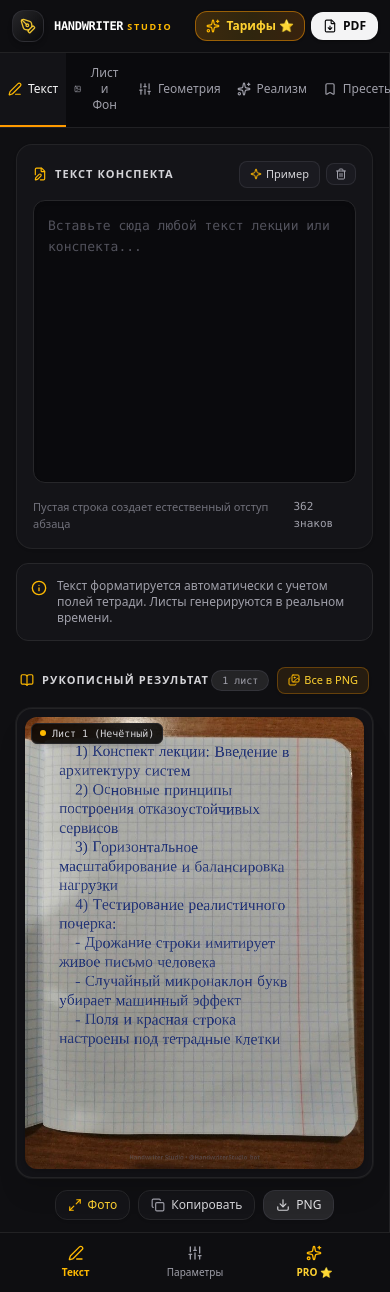
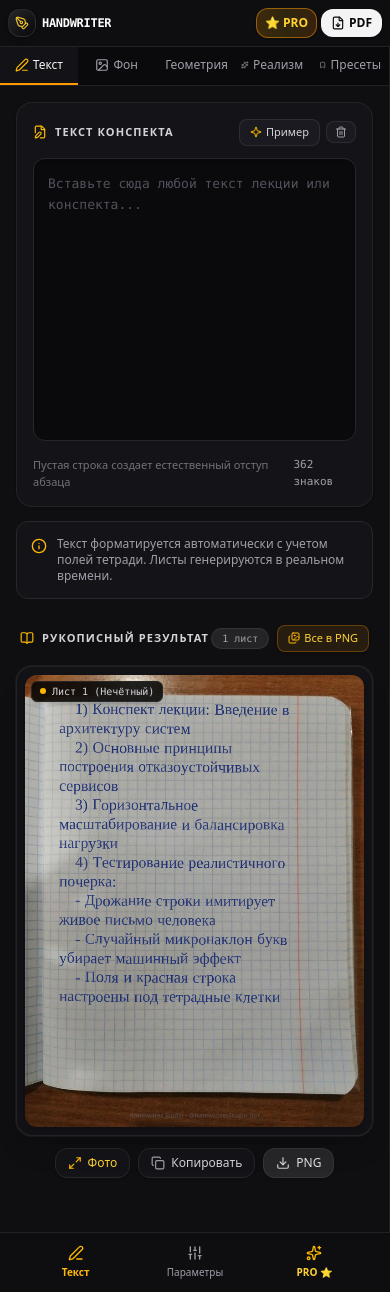
Before and after one commit to Rsych09/Handwritter, a FastAPI app: page / in a window 390 px wide. Run offline with FastAPI, Linux system fonts and the light colour scheme; some libraries are stand-ins or nearby versions.

Commit message:
fix: make mobile header and tabs fully responsive with no horizontal overflow

```diff
--- a/templates/index.html
+++ b/templates/index.html
@@ -2,7 +2,7 @@
 <html lang="ru">
 <head>
     <meta charset="UTF-8">
-    <meta name="viewport" content="width=device-width, initial-scale=1.0">
+    <meta name="viewport" content="width=device-width, initial-scale=1.0, maximum-scale=1.0, user-scalable=no, viewport-fit=cover">
     <title>Handwriter Studio — Генератор рукописных конспектов</title>
     <!-- Tailwind CSS v4 Browser -->
     <script src="https://cdn.jsdelivr.net/npm/@tailwindcss/browser@4"></script>
@@ -26,6 +26,20 @@
     </script>
 
     <style>
+        html, body {
+            max-width: 100vw;
+            width: 100%;
+            overflow-x: hidden;
+        }
+
+        .no-scrollbar::-webkit-scrollbar {
+            display: none;
+        }
+        .no-scrollbar {
+            -ms-overflow-style: none;
+            scrollbar-width: none;
+        }
+
         @font-face {
             font-family: 'HandwrittenFont';
             src: url('/fonts/hand.ttf') format('truetype');
@@ -98,26 +112,26 @@
 <body class="bg-[#09090b] text-[#ededef] font-sans h-screen flex flex-col overflow-hidden antialiased select-none">
 
     <!-- Top Studio Navigation Bar -->
-    <header class="bg-[#0f0f12]/95 backdrop-blur-lg px-3 sm:px-6 py-2.5 sm:py-3 flex justify-between items-center z-30 border-b border-zinc-800/80 shrink-0">
+    <header class="bg-[#0f0f12]/95 backdrop-blur-lg px-2 sm:px-6 py-2 sm:py-3 flex justify-between items-center z-30 border-b border-zinc-800/80 shrink-0 w-full max-w-full overflow-hidden">
         <!-- Studio Brand -->
-        <div class="flex items-center gap-2.5 sm:gap-3.5">
+        <div class="flex items-center gap-1.5 sm:gap-3.5 shrink min-w-0">
             <!-- Monogram / Icon -->
-            <div class="w-8 h-8 sm:w-9 sm:h-9 rounded-xl bg-gradient-to-br from-zinc-800 to-zinc-950 flex items-center justify-center text-amber-300/90 shadow-md border border-zinc-700/50">
-                <i data-lucide="pen-tool" class="w-4 h-4"></i>
+            <div class="w-7 h-7 sm:w-9 sm:h-9 rounded-xl bg-gradient-to-br from-zinc-800 to-zinc-950 flex items-center justify-center text-amber-300/90 shadow-md border border-zinc-700/50 shrink-0">
+                <i data-lucide="pen-tool" class="w-3.5 h-3.5 sm:w-4 sm:h-4"></i>
             </div>
-            <div>
-                <div class="flex items-center gap-2">
+            <div class="min-w-0">
+                <div class="flex items-center gap-1 sm:gap-2">
                     <div class="flex items-baseline gap-1">
-                        <span class="text-xs sm:text-sm font-bold tracking-tight text-white uppercase font-mono">HANDWRITER</span>
-                        <span class="text-[9px] sm:text-[10px] tracking-[0.2em] font-semibold text-amber-400 uppercase">STUDIO</span>
+                        <span class="text-xs sm:text-sm font-bold tracking-tight text-white uppercase font-mono truncate">HANDWRITER</span>
+                        <span class="text-[8px] sm:text-[10px] tracking-wider font-semibold text-amber-400 uppercase hidden xs:inline sm:inline">STUDIO</span>
                     </div>
                 </div>
-                <p class="text-[10px] sm:text-[11px] text-zinc-400 tracking-normal hidden sm:block">Генератор рукописных конспектов</p>
+                <p class="text-[10px] sm:text-[11px] text-zinc-400 tracking-normal hidden sm:block truncate">Генератор рукописных конспектов</p>
             </div>
         </div>
 
         <!-- Live Statistics Chips -->
-        <div class="hidden lg:flex items-center gap-3 bg-[#141418] px-4 py-1.5 rounded-full border border-zinc-800/90 text-xs">
+        <div class="hidden lg:flex items-center gap-3 bg-[#141418] px-4 py-1.5 rounded-full border border-zinc-800/90 text-xs shrink-0">
             <div class="flex items-center gap-1.5 text-zinc-300">
                 <i data-lucide="layers" class="w-3.5 h-3.5 text-amber-400"></i>
                 Листов: <span id="statPages" class="font-mono font-bold text-white">1</span>
@@ -140,17 +154,17 @@
         </div>
 
         <!-- Studio Actions -->
-        <div class="flex items-center gap-1.5 sm:gap-2.5">
+        <div class="flex items-center gap-1 sm:gap-2 shrink-0">
             <!-- Admin Dashboard Button (Only for Creator) -->
-            <button id="btnOpenAdmin" class="hidden px-2.5 sm:px-3 py-1.5 sm:py-2 rounded-xl text-xs font-semibold flex items-center gap-1.5 transition-all cursor-pointer bg-gradient-to-r from-purple-500/25 via-indigo-500/20 to-purple-600/25 text-purple-300 border border-purple-500/60 hover:border-purple-400 shadow-[0_0_12px_rgba(168,85,247,0.2)] active:scale-95" title="Панель Создателя">
+            <button id="btnOpenAdmin" class="hidden px-2 sm:px-3 py-1.5 sm:py-2 rounded-xl text-xs font-semibold flex items-center gap-1 transition-all cursor-pointer bg-gradient-to-r from-purple-500/25 via-indigo-500/20 to-purple-600/25 text-purple-300 border border-purple-500/60 hover:border-purple-400 shadow-[0_0_12px_rgba(168,85,247,0.2)] active:scale-95 shrink-0" title="Панель Создателя">
                 <i data-lucide="shield-check" class="w-3.5 h-3.5 text-purple-400"></i>
                 <span class="hidden sm:inline">Админка</span>
                 <span>👑</span>
             </button>
 
             <!-- PRO Tariffs Button -->
-            <button id="btnOpenTariffs" class="px-2.5 sm:px-3 py-1.5 sm:py-2 rounded-xl text-xs font-semibold flex items-center gap-1.5 transition-all cursor-pointer bg-gradient-to-r from-amber-500/20 via-yellow-500/15 to-amber-600/20 text-amber-300 border border-amber-500/50 hover:border-amber-400 shadow-sm active:scale-95">
-                <i data-lucide="sparkles" class="w-3.5 h-3.5 text-amber-400"></i>
+            <button id="btnOpenTariffs" class="px-2 sm:px-3 py-1.5 sm:py-2 rounded-xl text-xs font-semibold flex items-center gap-1 transition-all cursor-pointer bg-gradient-to-r from-amber-500/20 via-yellow-500/15 to-amber-600/20 text-amber-300 border border-amber-500/50 hover:border-amber-400 shadow-sm active:scale-95 shrink-0">
+                <i data-lucide="sparkles" class="w-3.5 h-3.5 text-amber-400 hidden xs:inline sm:inline"></i>
                 <span id="headerProStatus">Тарифы ⭐</span>
             </button>
 
@@ -164,15 +178,13 @@
                 <span class="hidden sm:inline">Сброс</span>
             </button>
 
-
-
             <button id="btnDownloadZip" class="hidden sm:flex px-3 py-2 rounded-xl text-xs font-medium text-zinc-200 bg-[#16161a] hover:bg-[#1f2026] active:scale-98 transition-all cursor-pointer items-center gap-1.5 border border-zinc-700/60 shadow-sm">
                 <i data-lucide="archive" class="w-3.5 h-3.5 text-zinc-400"></i>
                 <span>.ZIP</span>
             </button>
 
             <!-- Titanium White Stark Action Button -->
-            <button id="btnDownloadPdf" class="px-3 sm:px-4 py-1.5 sm:py-2 rounded-xl text-xs font-semibold text-zinc-950 bg-zinc-100 hover:bg-white active:scale-98 transition-all cursor-pointer flex items-center gap-1.5 sm:gap-2 shadow-[0_1px_3px_rgba(0,0,0,0.4)]">
+            <button id="btnDownloadPdf" class="px-2.5 sm:px-4 py-1.5 sm:py-2 rounded-xl text-xs font-semibold text-zinc-950 bg-zinc-100 hover:bg-white active:scale-98 transition-all cursor-pointer flex items-center gap-1 sm:gap-2 shadow-[0_1px_3px_rgba(0,0,0,0.4)] shrink-0">
                 <i data-lucide="file-down" class="w-3.5 h-3.5 sm:w-4 sm:h-4"></i>
                 <span class="hidden sm:inline">Экспорт в PDF</span>
                 <span class="sm:hidden">PDF</span>
@@ -181,30 +193,31 @@
     </header>
 
     <!-- Main Workspace Container -->
-    <div class="flex flex-1 overflow-hidden relative">
+    <div class="flex flex-1 overflow-hidden relative w-full max-w-full">
 
         <!-- Left Controls Sidebar -->
-        <aside id="sidebarPanel" class="w-full md:w-[430px] bg-[#0f0f12] flex flex-col border-r border-zinc-800/80 z-20 shrink-0 select-text">
+        <aside id="sidebarPanel" class="w-full md:w-[430px] max-w-full bg-[#0f0f12] flex flex-col border-r border-zinc-800/80 z-20 shrink-0 select-text overflow-hidden">
 
             <!-- Tabs Header -->
-            <div class="flex border-b border-zinc-800/80 bg-[#0a0a0d] text-xs font-medium shrink-0">
-                <button id="tabBtnText" class="flex-1 py-3 px-2 flex items-center justify-center gap-1.5 border-b-2 border-amber-500 text-zinc-100 bg-[#131317] transition-all cursor-pointer">
+            <div class="flex overflow-x-auto no-scrollbar border-b border-zinc-800/80 bg-[#0a0a0d] text-xs font-medium shrink-0 w-full max-w-full">
+                <button id="tabBtnText" class="flex-1 min-w-[65px] sm:min-w-0 py-2.5 sm:py-3 px-2 flex items-center justify-center gap-1 sm:gap-1.5 border-b-2 border-amber-500 text-zinc-100 bg-[#131317] transition-all cursor-pointer shrink-0 sm:shrink">
                     <i data-lucide="edit-3" class="w-3.5 h-3.5 text-amber-400"></i>
                     <span>Текст</span>
                 </button>
-                <button id="tabBtnPaper" class="flex-1 py-3 px-2 flex items-center justify-center gap-1.5 border-b-2 border-transparent text-zinc-400 hover:text-zinc-200 hover:bg-[#121215] transition-all cursor-pointer">
+                <button id="tabBtnPaper" class="flex-1 min-w-[70px] sm:min-w-0 py-2.5 sm:py-3 px-2 flex items-center justify-center gap-1 sm:gap-1.5 border-b-2 border-transparent text-zinc-400 hover:text-zinc-200 hover:bg-[#121215] transition-all cursor-pointer shrink-0 sm:shrink">
                     <i data-lucide="image" class="w-3.5 h-3.5"></i>
-                    <span>Лист и Фон</span>
+                    <span class="hidden sm:inline">Лист и Фон</span>
+                    <span class="sm:hidden">Фон</span>
                 </button>
-                <button id="tabBtnGeometry" class="flex-1 py-3 px-2 flex items-center justify-center gap-1.5 border-b-2 border-transparent text-zinc-400 hover:text-zinc-200 hover:bg-[#121215] transition-all cursor-pointer">
+                <button id="tabBtnGeometry" class="flex-1 min-w-[75px] sm:min-w-0 py-2.5 sm:py-3 px-2 flex items-center justify-center gap-1 sm:gap-1.5 border-b-2 border-transparent text-zinc-400 hover:text-zinc-200 hover:bg-[#121215] transition-all cursor-pointer shrink-0 sm:shrink">
                     <i data-lucide="sliders" class="w-3.5 h-3.5"></i>
                     <span>Геометрия</span>
                 </button>
-                <button id="tabBtnRealism" class="flex-1 py-3 px-2 flex items-center justify-center gap-1.5 border-b-2 border-transparent text-zinc-400 hover:text-zinc-200 hover:bg-[#121215] transition-all cursor-pointer">
+                <button id="tabBtnRealism" class="flex-1 min-w-[75px] sm:min-w-0 py-2.5 sm:py-3 px-2 flex items-center justify-center gap-1 sm:gap-1.5 border-b-2 border-transparent text-zinc-400 hover:text-zinc-200 hover:bg-[#121215] transition-all cursor-pointer shrink-0 sm:shrink">
                     <i data-lucide="sparkles" class="w-3.5 h-3.5"></i>
                     <span>Реализм</span>
                 </button>
-                <button id="tabBtnPresets" class="flex-1 py-3 px-2 flex items-center justify-center gap-1.5 border-b-2 border-transparent text-zinc-400 hover:text-zinc-200 hover:bg-[#121215] transition-all cursor-pointer">
+                <button id="tabBtnPresets" class="flex-1 min-w-[75px] sm:min-w-0 py-2.5 sm:py-3 px-2 flex items-center justify-center gap-1 sm:gap-1.5 border-b-2 border-transparent text-zinc-400 hover:text-zinc-200 hover:bg-[#121215] transition-all cursor-pointer shrink-0 sm:shrink">
                     <i data-lucide="bookmark" class="w-3.5 h-3.5"></i>
                     <span>Пресеты</span>
                 </button>
@@ -1073,9 +1086,9 @@
 
             if (currentUser.is_admin) {
                 if (btnOpenAdmin) btnOpenAdmin.classList.remove('hidden');
-                if (headerStatus) headerStatus.innerHTML = `<span class="text-amber-300 font-bold">👑 СОЗДАТЕЛЬ</span>`;
+                if (headerStatus) headerStatus.innerHTML = `<span class="hidden sm:inline text-amber-300 font-bold">👑 СОЗДАТЕЛЬ</span><span class="sm:hidden text-amber-300 font-bold">VIP 👑</span>`;
                 if (headerBtn) {
-                    headerBtn.className = "px-2.5 sm:px-3 py-1.5 sm:py-2 rounded-xl text-xs font-semibold flex items-center gap-1.5 transition-all cursor-pointer bg-gradient-to-r from-purple-500/25 to-amber-500/25 text-amber-300 border border-amber-400/80 shadow-[0_0_12px_rgba(245,158,11,0.25)]";
+                    headerBtn.className = "px-2 sm:px-3 py-1.5 sm:py-2 rounded-xl text-xs font-semibold flex items-center gap-1 transition-all cursor-pointer bg-gradient-to-r from-purple-500/25 to-amber-500/25 text-amber-300 border border-amber-400/80 shadow-[0_0_12px_rgba(245,158,11,0.25)] shrink-0";
                 }
                 if (modalUserStatusText) {
                     modalUserStatusText.innerText = "Создатель проекта • Пожизненный полный PRO-доступ навсегда";
@@ -1088,7 +1101,7 @@
                 if (btnOpenAdmin) btnOpenAdmin.classList.add('hidden');
                 if (headerStatus) headerStatus.innerHTML = `<span class="text-amber-300 font-bold">👑 PRO</span>`;
                 if (headerBtn) {
-                    headerBtn.className = "px-2.5 sm:px-3 py-1.5 sm:py-2 rounded-xl text-xs font-semibold flex items-center gap-1.5 transition-all cursor-pointer bg-gradient-to-r from-amber-500/25 to-yellow-500/20 text-amber-300 border border-amber-400/80 shadow-[0_0_12px_rgba(245,158,11,0.25)]";
+                    headerBtn.className = "px-2 sm:px-3 py-1.5 sm:py-2 rounded-xl text-xs font-semibold flex items-center gap-1 transition-all cursor-pointer bg-gradient-to-r from-amber-500/25 to-yellow-500/20 text-amber-300 border border-amber-400/80 shadow-[0_0_12px_rgba(245,158,11,0.25)] shrink-0";
                 }
                 if (modalUserStatusText) {
                     if (currentUser.pro_expires_at) {
@@ -1104,7 +1117,10 @@
                 }
             } else {
                 if (btnOpenAdmin) btnOpenAdmin.classList.add('hidden');
-                if (headerStatus) headerStatus.innerText = "Тарифы ⭐";
+                if (headerStatus) headerStatus.innerHTML = `<span class="hidden sm:inline">Тарифы ⭐</span><span class="sm:hidden">⭐ PRO</span>`;
+                if (headerBtn) {
+                    headerBtn.className = "px-2 sm:px-3 py-1.5 sm:py-2 rounded-xl text-xs font-semibold flex items-center gap-1 transition-all cursor-pointer bg-gradient-to-r from-amber-500/20 via-yellow-500/15 to-amber-600/20 text-amber-300 border border-amber-500/50 hover:border-amber-400 shadow-sm active:scale-95 shrink-0";
+                }
                 if (modalUserStatusText) modalUserStatusText.innerText = "Бесплатный тариф (с водяным знаком)";
                 if (modalStatusBadge) {
                     modalStatusBadge.className = "px-3 py-1 rounded-full bg-zinc-800 text-zinc-400 font-mono text-[11px] font-semibold border border-zinc-700";
@@ -1315,12 +1331,12 @@
                     }
 
                     row.innerHTML = `
-                        <div class="flex items-center gap-2">
-                            <span class="font-mono text-zinc-400 text-[11px]">${u.telegram_id}</span>
-                            <span class="font-medium text-white">${name}</span>
-                            ${statusBadge}
+                        <div class="flex items-center gap-1.5 sm:gap-2 min-w-0 overflow-hidden">
+                            <span class="font-mono text-zinc-400 text-[11px] shrink-0">${u.telegram_id}</span>
+                            <span class="font-medium text-white truncate max-w-[85px] sm:max-w-none">${name}</span>
+                            <span class="shrink-0">${statusBadge}</span>
                         </div>
-                        <div>${actionsHtml}</div>
+                        <div class="shrink-0 ml-1">${actionsHtml}</div>
                     `;
 
                     adminUsersList.appendChild(row);
@@ -1666,10 +1682,10 @@
                 tabs.forEach(t => {
                     document.getElementById(t.tab).classList.add('hidden');
                     const b = document.getElementById(t.btn);
-                    b.className = "flex-1 py-3 px-2 flex items-center justify-center gap-1.5 border-b-2 border-transparent text-zinc-400 hover:text-zinc-200 hover:bg-[#121215] transition-all cursor-pointer";
+                    b.className = "flex-1 min-w-[65px] sm:min-w-0 py-2.5 sm:py-3 px-2 flex items-center justify-center gap-1 sm:gap-1.5 border-b-2 border-transparent text-zinc-400 hover:text-zinc-200 hover:bg-[#121215] transition-all cursor-pointer shrink-0 sm:shrink";
                 });
                 document.getElementById(tab).classList.remove('hidden');
-                btnEl.className = "flex-1 py-3 px-2 flex items-center justify-center gap-1.5 border-b-2 border-amber-500 text-zinc-100 bg-[#131317] transition-all cursor-pointer";
+                btnEl.className = "flex-1 min-w-[65px] sm:min-w-0 py-2.5 sm:py-3 px-2 flex items-center justify-center gap-1 sm:gap-1.5 border-b-2 border-amber-500 text-zinc-100 bg-[#131317] transition-all cursor-pointer shrink-0 sm:shrink";
 
                 // Show/hide live sticky mini preview for parameters adjustments on mobile
                 const stickyPreview = document.getElementById('stickyParamPreview');
```
